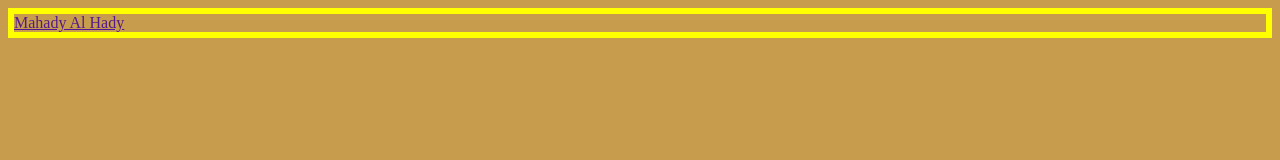
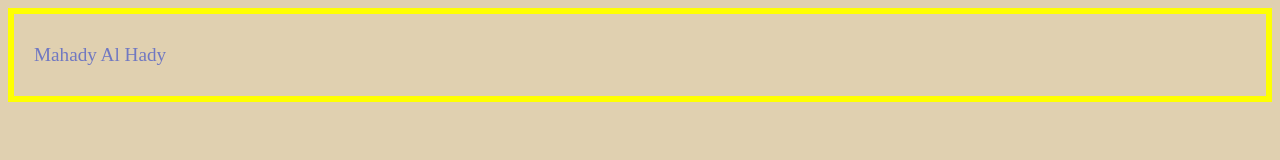
Before and after one commit to mahadyalhady/Web-Development, a plain HTML site: page CSS/margin.html in a window 1280 px wide. Drawn offline with Linux system fonts and the light colour scheme.

Commit message:
Update style.css

```diff
--- a/CSS/style.css
+++ b/CSS/style.css
@@ -1,5 +1,5 @@
 body {
-    background-color: rgb(199, 156, 77);
+    background-color: rgb(224, 208, 176);
     border: 6px solid yellow;
 }
 
@@ -8,25 +8,37 @@ h3 {
 }
 
 
-#one{ /*to change in ID, use #    */
+#one {
+    /*to change in ID, use #    */
     color: darkgoldenrod;
 
 }
 
-.blue{ /*to change in Class, use .    */
+.blue {
+    /*to change in Class, use .    */
     border: 4px solid blue;
-    color:rgb(168, 197, 38);
+    color: rgb(168, 197, 38);
 }
 
-.title{
+.title {
     display: inline;
-    border: 6px dotted red ;
+    border: 6px dotted red;
 }
 
-h4{
-    color: rgba(255, 255, 255, 0.76);
+h4 {
+    color: rgba(224, 24, 24, 0.76);
 }
 
 /*
 h1,h2,h3,p{  to change in a group }
 */
+
+.header a{
+    display: inline-block;
+    color: rgb(112, 120, 194);
+    text-decoration: none;
+    font-size: larger;
+    margin-left: 20px;
+    margin-top:  30px;
+    margin-bottom: 30px;
+}
```
